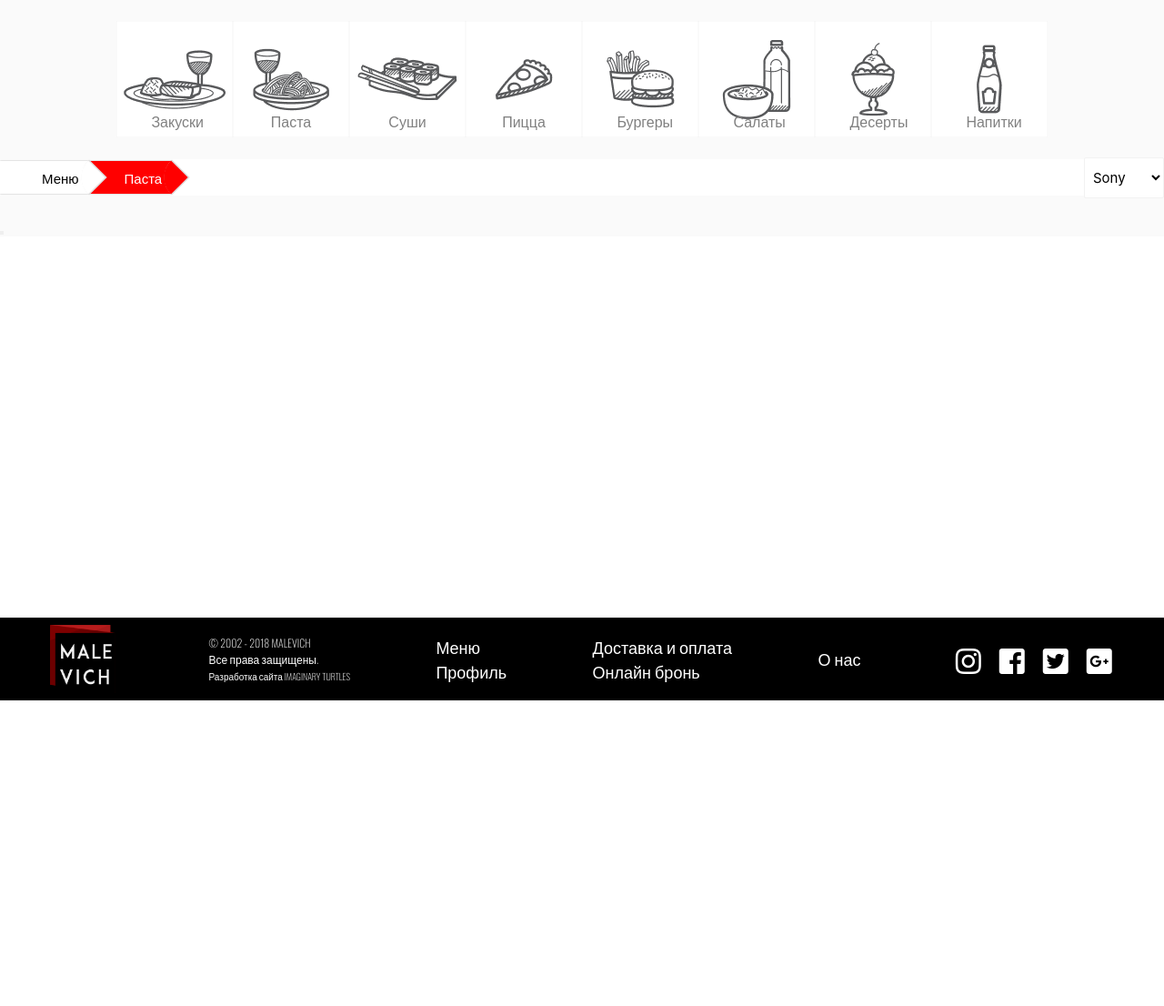
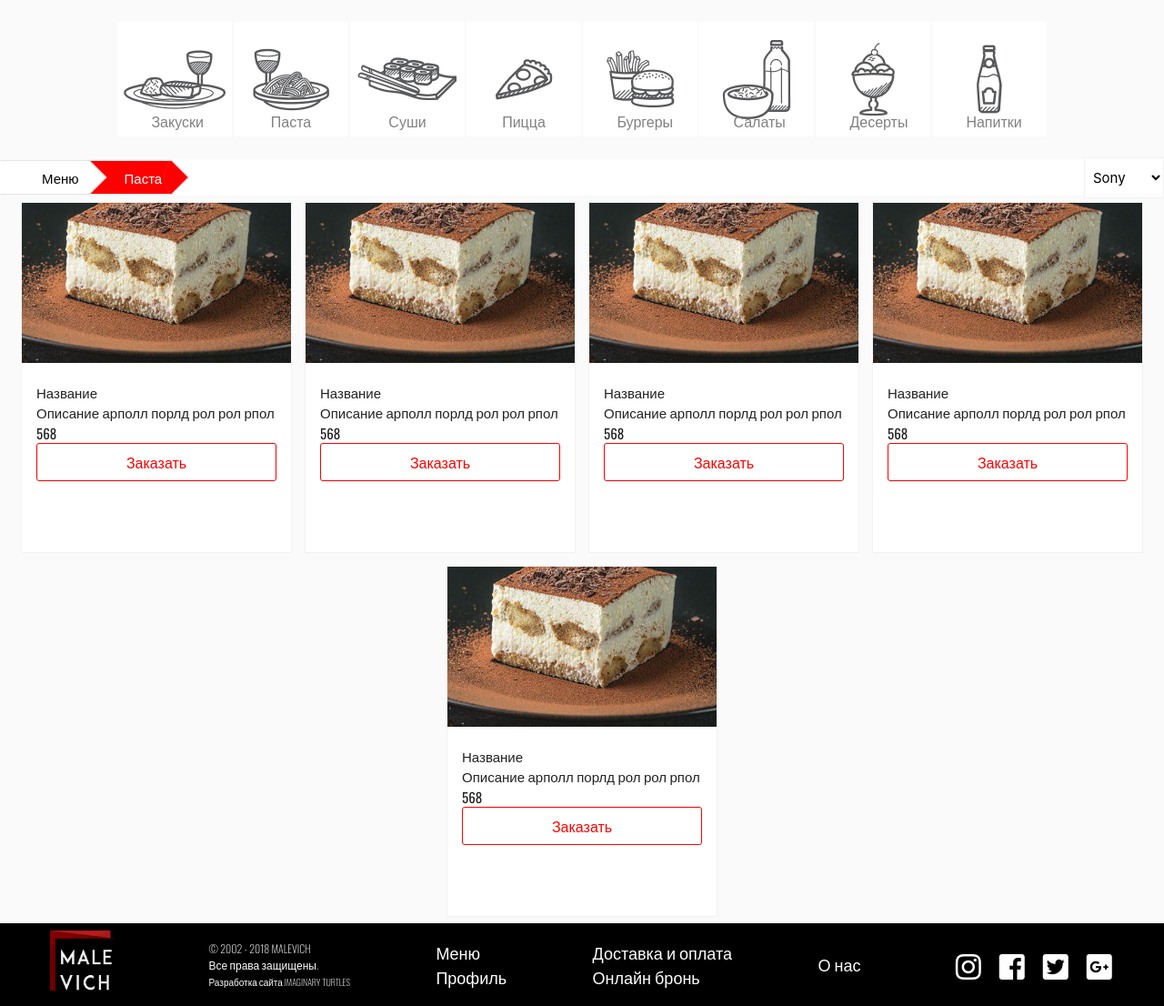
Before and after one commit to anastasiia-l/Project-Malevich-WebSite-, a PHP site: page /category.html in a window 1280 px wide. Shown: the part 219-1325 px from the top of the page at 91% size. Before the commit the page ends 989 px from the top, so only its background shows below. Run offline with PHP 8.4, Linux system fonts and the light colour scheme; some libraries are stand-ins or nearby versions.

Commit message:
Add itemlist

```diff
--- a/category.html
+++ b/category.html
@@ -2,6 +2,7 @@
 
 <head>
 	<link type="text/css" rel="stylesheet" href="css/materialize.min.css" media="screen,projection" />
+	<link href="css/wrapper.css" rel="stylesheet">
 	<link href="css/header.css" rel="stylesheet">
 	<link href="css/menu.css" rel="stylesheet">
 	<link href="css/footer.css" rel="stylesheet">
@@ -126,7 +127,7 @@
 	</header>
 
 	<div class="wrapper">
-		 <div class="content" style="z-index: 90;">
+		<div class="content">
 					 	<div class="block-menu">
 			<div class="category">
 				<img class="category-icon" src="images/cat_snacks.png">
@@ -166,7 +167,6 @@
             		<a href="#">Меню</a>
             		<a class="active" href="#">Паста</a>
        			</div>
-
        			<select>
 					<option value="Sony">Sony</option>
 					<option value="Toshiba">Toshiba</option>
@@ -175,17 +175,57 @@
 				</select>
 
 			</div>
-			<div class="dish-list">
+
+
+			<div id = "goods" class="dish-list">
 				<div class="dish-card">
-					<img src="">
-					<p class="dish-title"></p>
-					<p class="dish-description"></p>
-					<button></button>
+					<img class="dish-img" src="images/dish4.jpg">
+					<p class="dish-title">Название</p>
+					<div class="dish-description">
+						<p class="dish-description">Описание арполл порлд рол рол рпол</p>
+					</div>
+					<p class="dish-cost">568<p>
+					<div class="order-button">Заказать</div>
+				</div>
+				<div class="dish-card">
+					<img class="dish-img" src="images/dish4.jpg">
+					<p class="dish-title">Название</p>
+					<div class="dish-description">
+						<p class="dish-description">Описание арполл порлд рол рол рпол</p>
+					</div>
+					<p class="dish-cost">568<p>
+					<div class="order-button">Заказать</div>
+				</div>
+				<div class="dish-card">
+					<img class="dish-img" src="images/dish4.jpg">
+					<p class="dish-title">Название</p>
+					<div class="dish-description">
+						<p class="dish-description">Описание арполл порлд рол рол рпол</p>
+					</div>
+					<p class="dish-cost">568<p>
+					<div class="order-button">Заказать</div>
+				</div>
+				<div class="dish-card">
+					<img class="dish-img" src="images/dish4.jpg">
+					<p class="dish-title">Название</p>
+					<div class="dish-description">
+						<p class="dish-description">Описание арполл порлд рол рол рпол</p>
+					</div>
+					<p class="dish-cost">568<p>
+					<div class="order-button">Заказать</div>
+				</div>
+				<div class="dish-card">
+					<img class="dish-img" src="images/dish4.jpg">
+					<p class="dish-title">Название</p>
+					<div class="dish-description">
+						<p class="dish-description">Описание арполл порлд рол рол рпол</p>
+					</div>
+					<p class="dish-cost">568<p>
+					<div class="order-button">Заказать</div>
+				</div>
 				</div>
 			</div>
 
-		</div>
-	</div>
 
 	<div class="footer">
 		<img class="footer-logo" src="images/logo.png" alt="Малевич">
@@ -224,8 +264,10 @@
 			</p>
 		</div>
 	</div>
+	</div>
 	<script type="text/javascript" src="js/materialize.min.js"></script>
 
+	<script type="text/javascript" src="js/menu.js"></script>
 
 </body>
 
--- a/css/category.css
+++ b/css/category.css
@@ -1,3 +1,7 @@
+.wrapper {
+    height: 100%
+}
+
 .breadcrumbs {
     display: inline-block;
     margin: 150px 0;
@@ -61,3 +65,53 @@ select {
     display: block !important;
     width: auto !important;
 }
+.dish-card {
+    background-color: white;
+     box-shadow: 0 0 2px #aaa;
+     width: 296px;
+     height: 384px;
+    box-shadow: 0px 0px 1px 0px rgba(0,0,0,0.2);
+    margin: 8px;
+}
+.dish-list {
+    display: flex;
+    flex-wrap: wrap;
+    flex-direction: row;
+    justify-content: center;
+
+}
+
+
+.dish-img {
+    width: 296px;
+    height: 176px;
+    object-fit: cover;
+    margin: 0px;
+    position: relative;
+    left: -16px;
+    top: -16px;
+}
+
+.order-button {
+    background: #ffffff;
+    border: 1px solid red;
+    color: red;
+    font-size: 16px;
+    line-height: 20px;
+    width: 100%;
+    text-align: center;
+    padding: 10px 30px;
+    text-decoration: none;
+    border-radius: 3px;
+}
+.dish-card {
+    padding: 16px;
+}
+
+.dish-card:hover {
+ box-shadow: 0 0 16px #aaa;
+}
+.order-button:hover {
+    background: red;
+    color: white;
+}
--- /dev/null
+++ b/js/menu.js
@@ -0,0 +1,62 @@
+$document.ready(function(){
+	loadGoods();
+});
+
+function loadGoods() {
+var requestURL = 'https://malevich-server.herokuapp.com/menu/all';
+var request = new XMLHttpRequest();
+setCookie('sid','sid');
+request.open('GET', requestURL);
+request.responseType = 'json';
+xhr.withCredentials = true;
+request.send();
+request.onload = function() {
+  var superHeroes = request.response;
+  console.log(superHeroes);
+  populateHeader(superHeroes);
+
+}
+}
+
+function populateHeader(jsonObj) {
+	var out = '';
+	for (var key in jsonObj) {
+		out += '<div class="dish-card">' + '<img class="dish-img" src="' + jsonObj[key]['imageURL'] + '">';
+		out += '<p class="dish-title">' + jsonObj[key]['name'] + '</p>';
+		out += '<div class="dish-description"><p class="dish-description">' + jsonObj[key]['description'] + '</p></div>';
+		out += '<p class="dish-cost">' + jsonObj[key]['price'] + '<p>';
+		out += '<div class="order-button">Заказать</div></div>';
+
+	}
+  	$('#goods').html(out);
+
+}
+
+function setCookie(name, value, options) {
+  options = options || {};
+
+  var expires = options.expires;
+
+  if (typeof expires == "number" && expires) {
+    var d = new Date();
+    d.setTime(d.getTime() + expires * 1000);
+    expires = options.expires = d;
+  }
+  if (expires && expires.toUTCString) {
+    options.expires = expires.toUTCString();
+  }
+
+  value = encodeURIComponent(value);
+
+  var updatedCookie = name + "=" + value;
+
+  for (var propName in options) {
+    updatedCookie += "; " + propName;
+    var propValue = options[propName];
+    if (propValue !== true) {
+      updatedCookie += "=" + propValue;
+    }
+  }
+
+  document.cookie = updatedCookie;
+}
```
Lines whose indentation alone changed are shown as unchanged.
